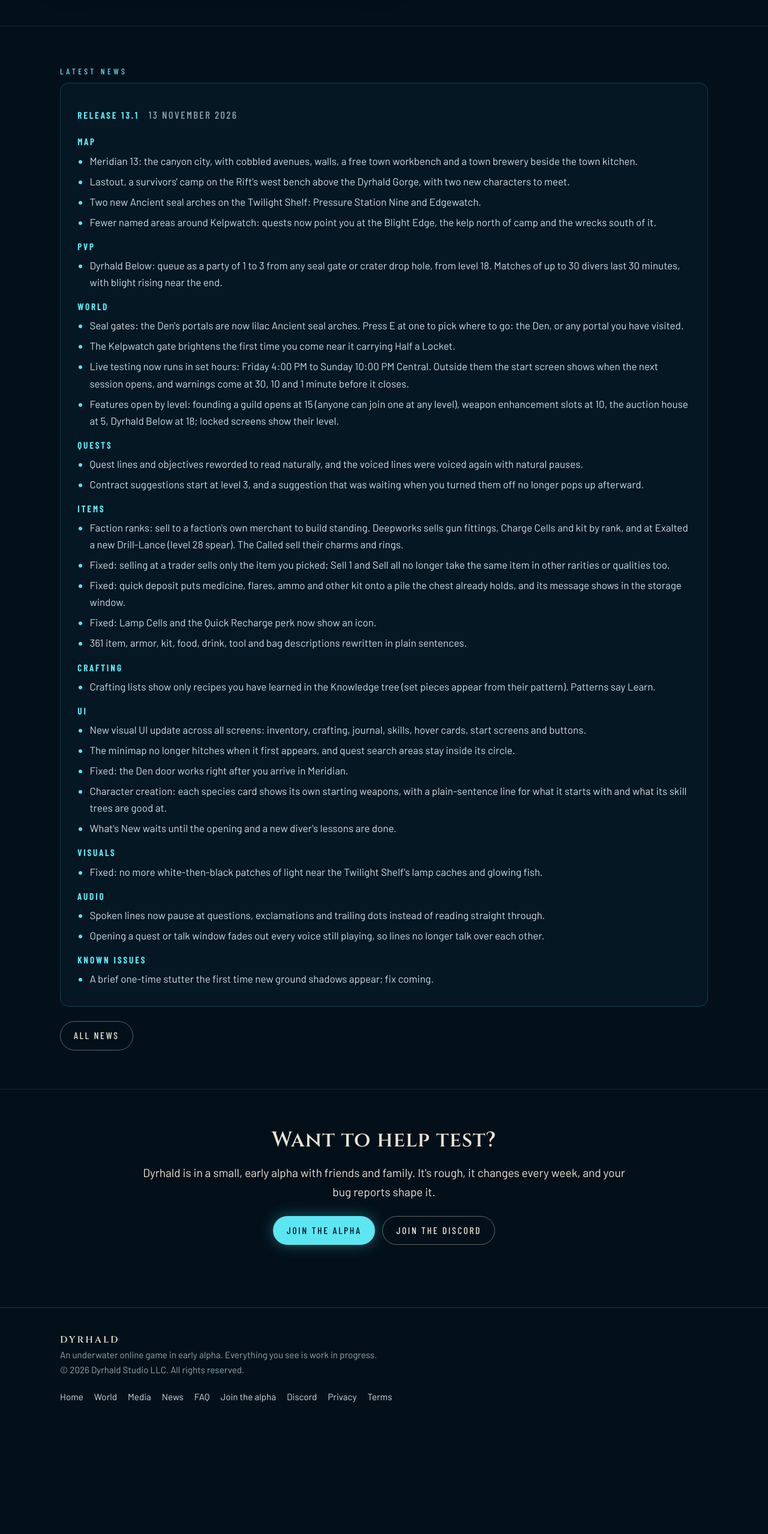
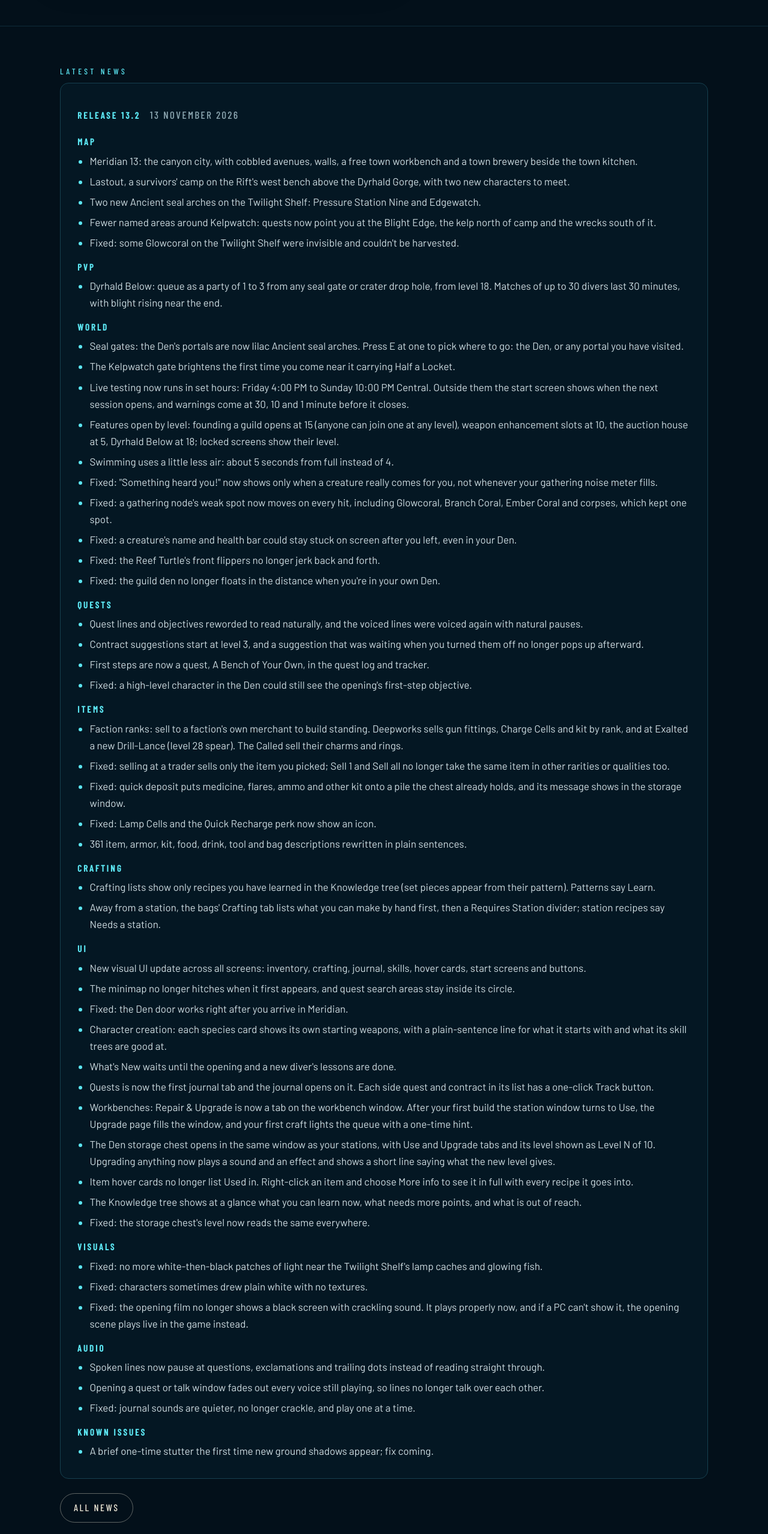
Before and after one commit to defek7/dyrhald-site, a plain HTML site: page index.html in a window 1280 px wide. Shown: the part 2761-5318 px from the top of the page at 60% size. Before the commit the page ends 5158 px from the top, so only its background shows below. Drawn offline with Linux system fonts and the light colour scheme.

Commit message:
Website: Release 13.2 news

```diff
--- a/index.html
+++ b/index.html
@@ -131,14 +131,15 @@
     <div class="wrap">
       <p class="eyebrow">Latest news</p>
       <!-- LATEST:START -->
-<article class="release" id="release-13-1">
-  <header><h3>Release 13.1</h3><time datetime="2026-11-13">13 November 2026</time></header>
+<article class="release" id="release-13-2">
+  <header><h3>Release 13.2</h3><time datetime="2026-11-13">13 November 2026</time></header>
   <h3 class="map">Map</h3>
   <ul>
     <li>Meridian 13: the canyon city, with cobbled avenues, walls, a free town workbench and a town brewery beside the town kitchen.</li>
     <li>Lastout, a survivors&#x27; camp on the Rift&#x27;s west bench above the Dyrhald Gorge, with two new characters to meet.</li>
     <li>Two new Ancient seal arches on the Twilight Shelf: Pressure Station Nine and Edgewatch.</li>
     <li>Fewer named areas around Kelpwatch: quests now point you at the Blight Edge, the kelp north of camp and the wrecks south of it.</li>
+    <li>Fixed: some Glowcoral on the Twilight Shelf were invisible and couldn&#x27;t be harvested.</li>
   </ul>
   <h3 class="pvp">PvP</h3>
   <ul>
@@ -150,11 +151,19 @@
     <li>The Kelpwatch gate brightens the first time you come near it carrying Half a Locket.</li>
     <li>Live testing now runs in set hours: Friday 4:00 PM to Sunday 10:00 PM Central. Outside them the start screen shows when the next session opens, and warnings come at 30, 10 and 1 minute before it closes.</li>
     <li>Features open by level: founding a guild opens at 15 (anyone can join one at any level), weapon enhancement slots at 10, the auction house at 5, Dyrhald Below at 18; locked screens show their level.</li>
+    <li>Swimming uses a little less air: about 5 seconds from full instead of 4.</li>
+    <li>Fixed: &quot;Something heard you!&quot; now shows only when a creature really comes for you, not whenever your gathering noise meter fills.</li>
+    <li>Fixed: a gathering node&#x27;s weak spot now moves on every hit, including Glowcoral, Branch Coral, Ember Coral and corpses, which kept one spot.</li>
+    <li>Fixed: a creature&#x27;s name and health bar could stay stuck on screen after you left, even in your Den.</li>
+    <li>Fixed: the Reef Turtle&#x27;s front flippers no longer jerk back and forth.</li>
+    <li>Fixed: the guild den no longer floats in the distance when you&#x27;re in your own Den.</li>
   </ul>
   <h3 class="quests">Quests</h3>
   <ul>
     <li>Quest lines and objectives reworded to read naturally, and the voiced lines were voiced again with natural pauses.</li>
     <li>Contract suggestions start at level 3, and a suggestion that was waiting when you turned them off no longer pops up afterward.</li>
+    <li>First steps are now a quest, A Bench of Your Own, in the quest log and tracker.</li>
+    <li>Fixed: a high-level character in the Den could still see the opening&#x27;s first-step objective.</li>
   </ul>
   <h3 class="items">Items</h3>
   <ul>
@@ -167,6 +176,7 @@
   <h3 class="crafting">Crafting</h3>
   <ul>
     <li>Crafting lists show only recipes you have learned in the Knowledge tree (set pieces appear from their pattern). Patterns say Learn.</li>
+    <li>Away from a station, the bags&#x27; Crafting tab lists what you can make by hand first, then a Requires Station divider; station recipes say Needs a station.</li>
   </ul>
   <h3 class="ui">UI</h3>
   <ul>
@@ -175,15 +185,24 @@
     <li>Fixed: the Den door works right after you arrive in Meridian.</li>
     <li>Character creation: each species card shows its own starting weapons, with a plain-sentence line for what it starts with and what its skill trees are good at.</li>
     <li>What&#x27;s New waits until the opening and a new diver&#x27;s lessons are done.</li>
+    <li>Quests is now the first journal tab and the journal opens on it. Each side quest and contract in its list has a one-click Track button.</li>
+    <li>Workbenches: Repair &amp; Upgrade is now a tab on the workbench window. After your first build the station window turns to Use, the Upgrade page fills the window, and your first craft lights the queue with a one-time hint.</li>
+    <li>The Den storage chest opens in the same window as your stations, with Use and Upgrade tabs and its level shown as Level N of 10. Upgrading anything now plays a sound and an effect and shows a short line saying what the new level gives.</li>
+    <li>Item hover cards no longer list Used in. Right-click an item and choose More info to see it in full with every recipe it goes into.</li>
+    <li>The Knowledge tree shows at a glance what you can learn now, what needs more points, and what is out of reach.</li>
+    <li>Fixed: the storage chest&#x27;s level now reads the same everywhere.</li>
   </ul>
   <h3 class="visuals">Visuals</h3>
   <ul>
     <li>Fixed: no more white-then-black patches of light near the Twilight Shelf&#x27;s lamp caches and glowing fish.</li>
+    <li>Fixed: characters sometimes drew plain white with no textures.</li>
+    <li>Fixed: the opening film no longer shows a black screen with crackling sound. It plays properly now, and if a PC can&#x27;t show it, the opening scene plays live in the game instead.</li>
   </ul>
   <h3 class="audio">Audio</h3>
   <ul>
     <li>Spoken lines now pause at questions, exclamations and trailing dots instead of reading straight through.</li>
     <li>Opening a quest or talk window fades out every voice still playing, so lines no longer talk over each other.</li>
+    <li>Fixed: journal sounds are quieter, no longer crackle, and play one at a time.</li>
   </ul>
   <h3 class="known issues">Known issues</h3>
   <ul>
```
Also changed, not shown: data/ReleaseNotes.json (+28 -9 lines), news.html (+21 -2 lines).
